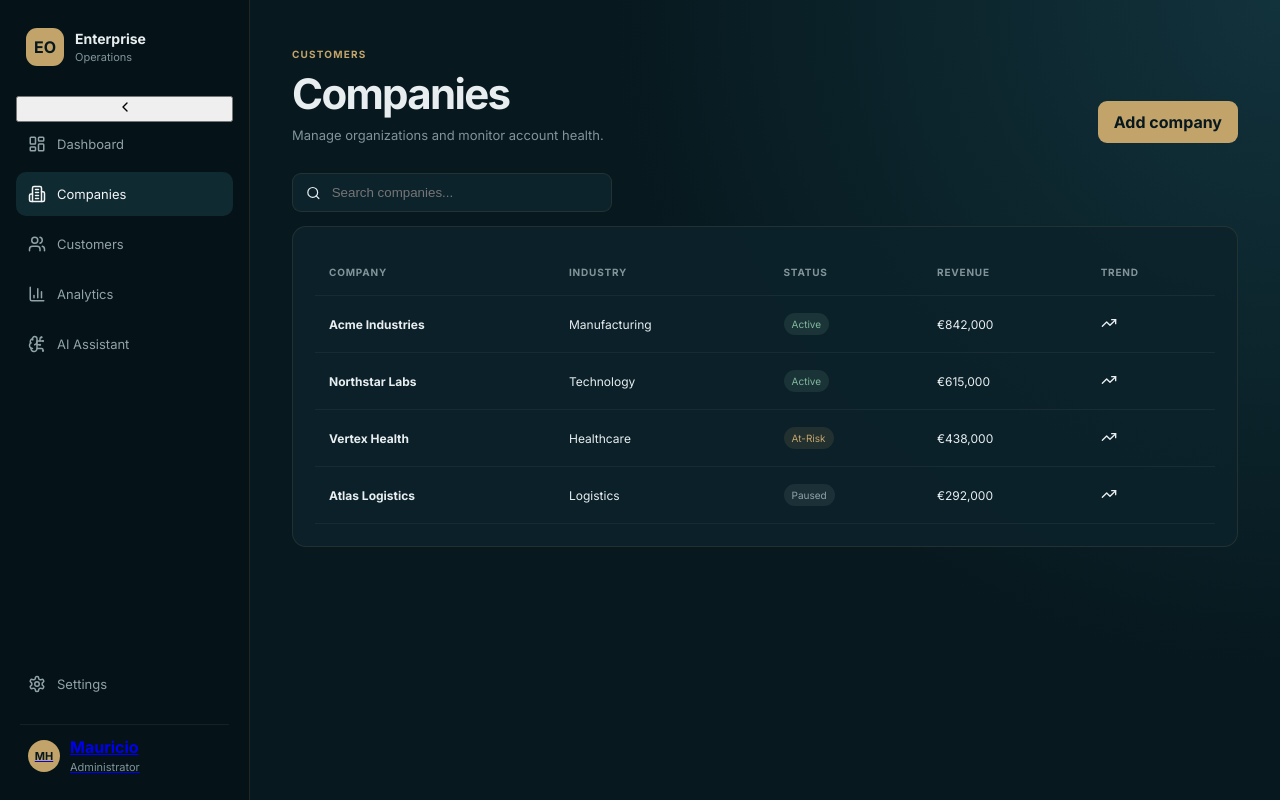
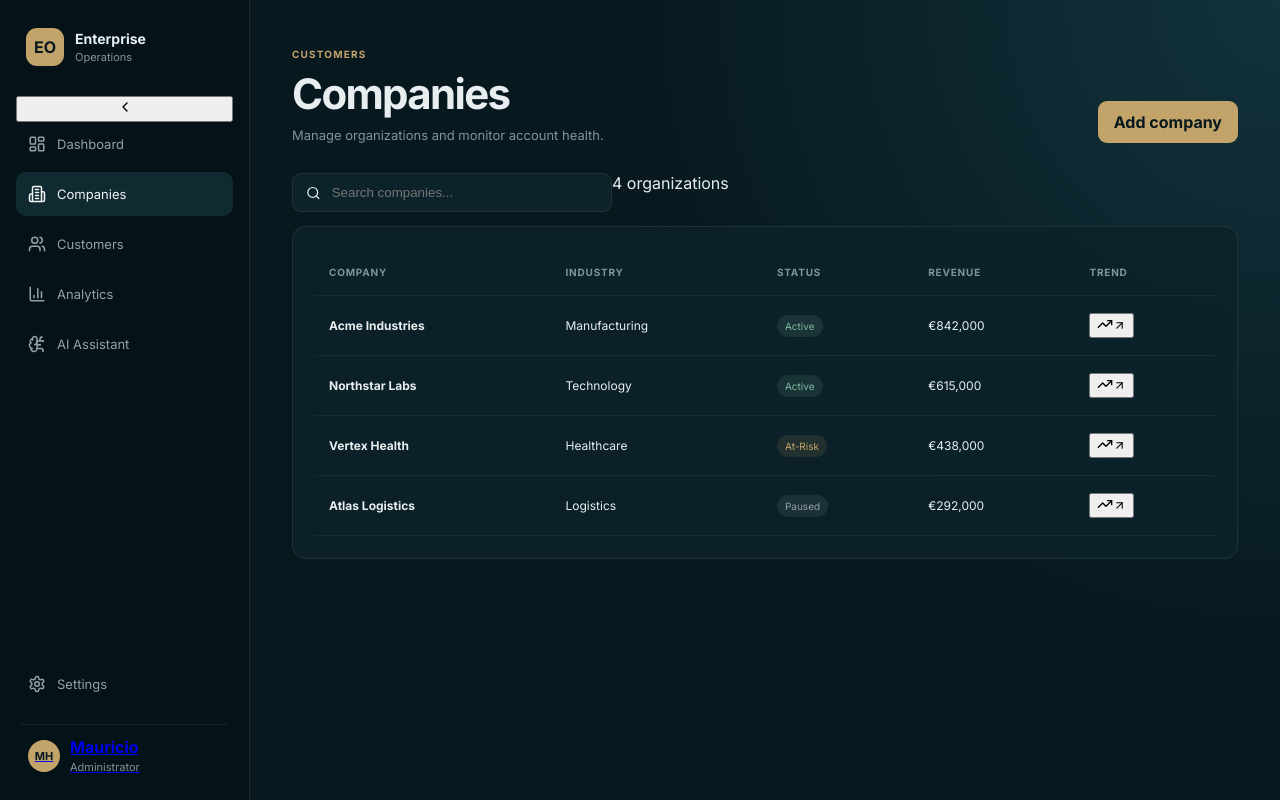
Before and after one commit to Mauricio-HNS/Enterprise-Operations-Dashboard, a React (Vite) app: page /companies in a window 1280 px wide. Built offline with nearby package versions, Linux system fonts and the light colour scheme.

Commit message:
feat: advance dashboard interactions and navigation

```diff
--- a/src/features/companies/pages/CompaniesPage.tsx
+++ b/src/features/companies/pages/CompaniesPage.tsx
@@ -1,9 +1,11 @@
-import { Search, TrendingUp } from 'lucide-react'
+import { ArrowUpRight, Search, TrendingUp } from 'lucide-react'
+import { useMemo, useState } from 'react'
 import { companies } from '../data'
 export function CompaniesPage() {
- return <main className="page"><header className="page-header"><div><span className="eyebrow">Customers</span><h1>Companies</h1><p>Manage organizations and monitor account health.</p></div><button className="primary-button">Add company</button></header>
- <div className="toolbar"><div className="search"><Search size={16}/><input placeholder="Search companies..." aria-label="Search companies"/></div></div>
- <section className="table-panel panel"><table><thead><tr><th>Company</th><th>Industry</th><th>Status</th><th>Revenue</th><th>Trend</th></tr></thead><tbody>
- {companies.map(company => <tr key={company.id}><td><strong>{company.name}</strong></td><td>{company.industry}</td><td><span className={"badge "+company.status}>{company.status}</span></td><td>€{company.revenue.toLocaleString()}</td><td><TrendingUp size={16}/></td></tr>)}
- </tbody></table></section></main>
+ const [query,setQuery]=useState(''); const [selected,setSelected]=useState<string|null>(null)
+ const filtered=useMemo(()=>companies.filter(company=>company.name.toLowerCase().includes(query.toLowerCase())||company.industry.toLowerCase().includes(query.toLowerCase())),[query])
+ return <main className="page"><header className="page-header"><div><span className="eyebrow">Customers</span><h1>Companies</h1><p>Manage organizations and monitor account health.</p></div><button className="primary-button" onClick={()=>setSelected('new')}>Add company</button></header>
+ <div className="toolbar"><div className="search"><Search size={16}/><input value={query} onChange={e=>setQuery(e.target.value)} placeholder="Search companies..." aria-label="Search companies"/></div><span className="result-count">{filtered.length} organizations</span></div>
+ <section className="table-panel panel"><table><thead><tr><th>Company</th><th>Industry</th><th>Status</th><th>Revenue</th><th>Trend</th></tr></thead><tbody>{filtered.map(company => <tr key={company.id} onClick={()=>setSelected(company.name)} className="clickable-row"><td><strong>{company.name}</strong></td><td>{company.industry}</td><td><span className={"badge "+company.status}>{company.status}</span></td><td>€{company.revenue.toLocaleString()}</td><td><button className="icon-button" onClick={e=>{e.stopPropagation();setSelected(company.name)}} aria-label={`Open ${company.name}`}><TrendingUp size={16}/><ArrowUpRight size={13}/></button></td></tr>)}</tbody></table></section>
+ {selected && <div className="modal-backdrop" onMouseDown={()=>setSelected(null)}><section className="modal panel" role="dialog" aria-modal="true" onMouseDown={e=>e.stopPropagation()}><button className="modal-close" onClick={()=>setSelected(null)} aria-label="Close dialog">×</button><span className="eyebrow">{selected==='new'?'Company workspace':'Company overview'}</span><h2>{selected==='new'?'Create a company':selected}</h2><p className="modal-copy">{selected==='new'?'The company form is prepared for React Hook Form, Zod validation and API persistence.':'Open this workspace to connect contacts, projects, revenue history and account health.'}</p><button className="primary-button" onClick={()=>setSelected(null)}>Close</button></section></div>}</main>
 }
```
